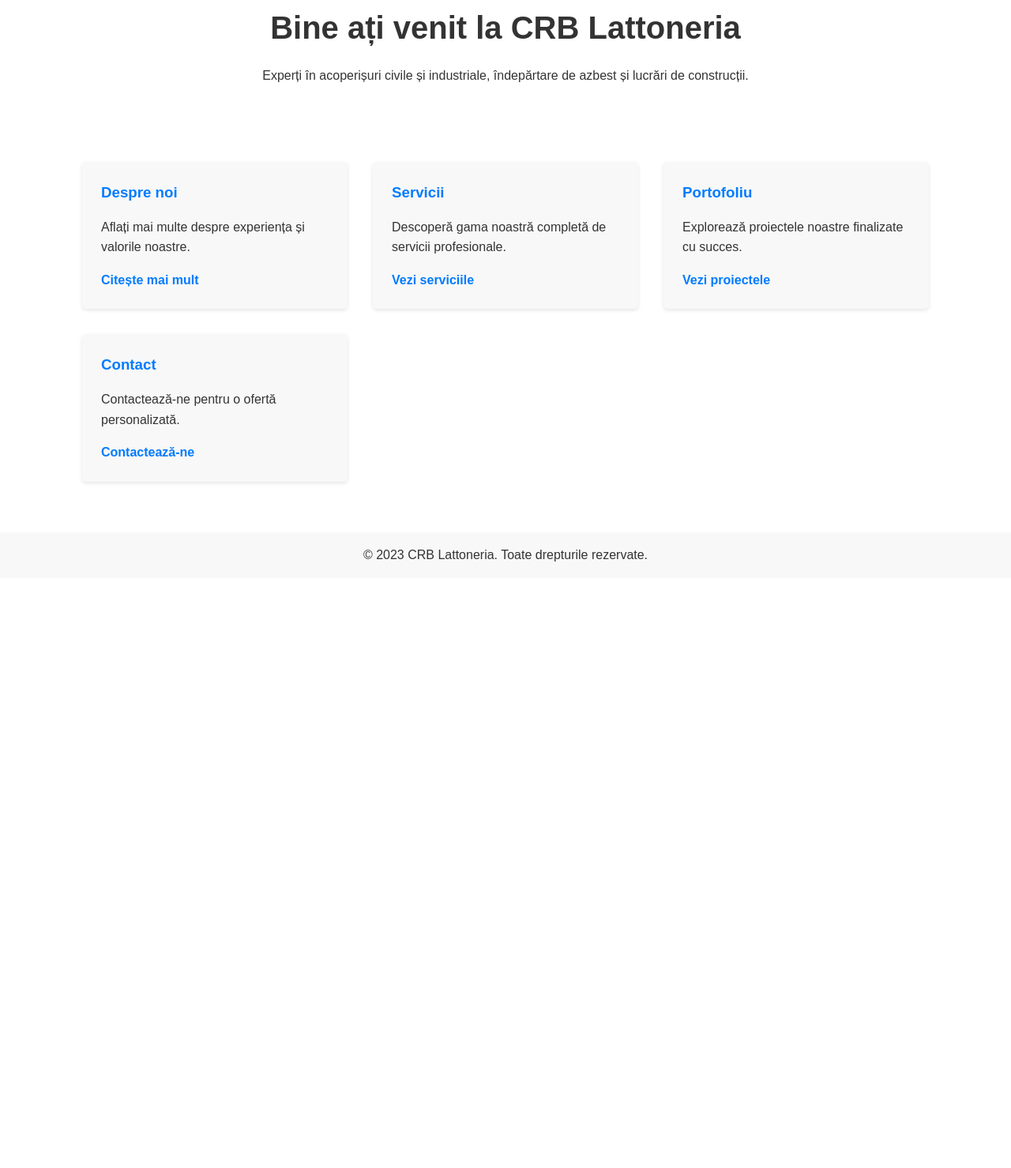
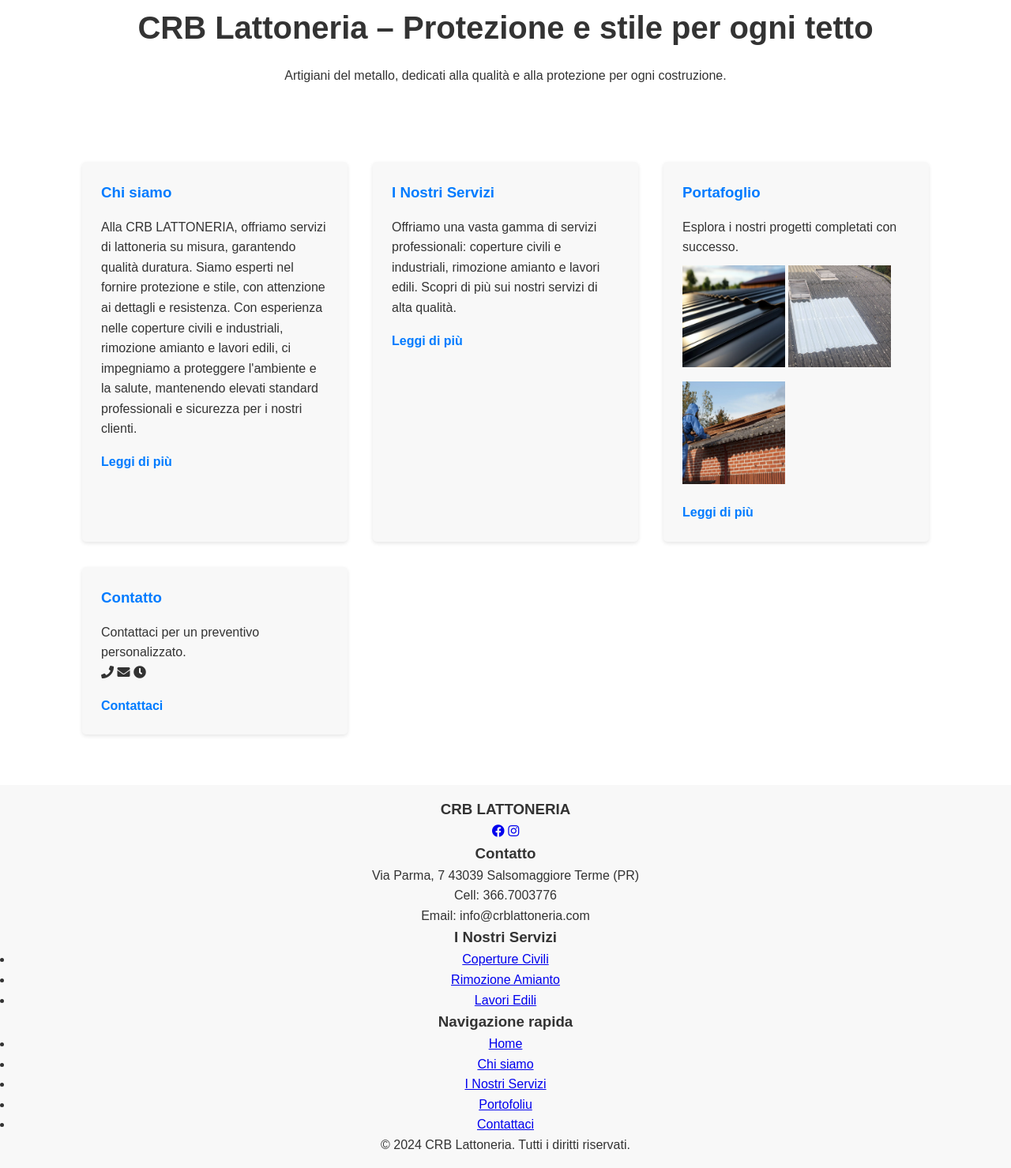
Before and after one commit to gabrielMvalu/crblattoneria, a plain HTML site: page docs/index.html in a window 1280 px wide. Shown: the part 125-1604 px from the top of the page at 79% size. Before the commit the page ends 857 px from the top, so only its background shows below. Drawn offline with Linux system fonts and the light colour scheme.

Commit message:
Update index.html

```diff
--- a/docs/index.html
+++ b/docs/index.html
@@ -3,8 +3,9 @@
 <head>
     <meta charset="UTF-8">
     <meta name="viewport" content="width=device-width, initial-scale=1.0, maximum-scale=1.0, user-scalable=no">
-    <title>CRB Lattoneria - Acoperișuri și Construcții</title>
+    <title>CRB Lattoneria - COPERTURE CIVILI E INDUSTRIALI</title>
     <link rel="stylesheet" href="style.css">
+    <link rel="stylesheet" href="https://cdnjs.cloudflare.com/ajax/libs/font-awesome/5.15.3/css/all.min.css">
 </head>
 <body>
     <header>
@@ -13,10 +14,10 @@
                 <img src="logocrblattoneria.png" alt="CRB Lattoneria Logo">
             </div>
             <ul>
-                <li><a href="index.html">Acasă</a></li>
-                <li><a href="despre.html">Despre</a></li>
-                <li><a href="servicii.html">Servicii</a></li>
-                <li><a href="portofoliu.html">Portofoliu</a></li>
+                <li><a href="index.html">Home</a></li>
+                <li><a href="despre.html">Chi siamo</a></li>
+                <li><a href="servicii.html">I Nostri Servizi</a></li>
+                <li><a href="portofoliu.html">Portafoglio</a></li>
                 <li><a href="contact.html">Contact</a></li>
             </ul>
         </nav>
@@ -24,36 +25,86 @@
 
     <main>
         <section id="acasa">
-            <h1>Bine ați venit la CRB Lattoneria</h1>
-            <p>Experți în acoperișuri civile și industriale, îndepărtare de azbest și lucrări de construcții.</p>
+            <h1>CRB Lattoneria – Protezione e stile per ogni tetto</h1>
+            <p>Artigiani del metallo, dedicati alla qualità e alla protezione per ogni costruzione.</p>
         </section>
 
         <section id="prezentare">
             <div class="card">
-                <h3>Despre noi</h3>
-                <p>Aflați mai multe despre experiența și valorile noastre.</p>
-                <a href="despre.html">Citește mai mult</a>
+                <h3>Chi siamo</h3>
+                <p>Alla CRB LATTONERIA, offriamo servizi di lattoneria su misura, garantendo qualità duratura. Siamo esperti nel fornire protezione e stile, con attenzione ai dettagli e resistenza. Con esperienza nelle coperture civili e industriali, rimozione amianto e lavori edili, ci impegniamo a proteggere l'ambiente e la salute, mantenendo elevati standard professionali e sicurezza per i nostri clienti.</p>
+                <a href="despre.html">Leggi di più</a>
             </div>
             <div class="card">
-                <h3>Servicii</h3>
-                <p>Descoperă gama noastră completă de servicii profesionale.</p>
-                <a href="servicii.html">Vezi serviciile</a>
+                <h3>I Nostri Servizi</h3>
+                <p>Offriamo una vasta gamma di servizi professionali: coperture civili e industriali, rimozione amianto e lavori edili. Scopri di più sui nostri servizi di alta qualità.</p>
+                <a href="servicii.html">Leggi di più</a>
             </div>
             <div class="card">
-                <h3>Portofoliu</h3>
-                <p>Explorează proiectele noastre finalizate cu succes.</p>
-                <a href="portofoliu.html">Vezi proiectele</a>
+                <h3>Portafoglio</h3>
+                <p>Esplora i nostri progetti completati con successo.</p>
+                <div class="images">
+                    <img src="proiect1.jpg" alt="Progetto 1" style="width:45%; margin-top:10px;">
+                    <img src="proiect2.jpg" alt="Progetto 2" style="width:45%; margin-top:10px;">
+                    <img src="proiect3.jpg" alt="Progetto 3" style="width:45%; margin-top:10px;">
+                </div>
+                <a href="portofoliu.html">Leggi di più</a>
             </div>
             <div class="card">
-                <h3>Contact</h3>
-                <p>Contactează-ne pentru o ofertă personalizată.</p>
-                <a href="contact.html">Contactează-ne</a>
+                <h3>Contatto</h3>
+                <p>Contattaci per un preventivo personalizzato.</p>
+                <div class="contact-icons">
+                    <!-- Icona telefono -->
+                    <i class="fas fa-phone"></i>
+
+                    <!-- Icona email -->
+                    <i class="fas fa-envelope"></i>
+
+                    <!-- Icona orar -->
+                    <i class="fas fa-clock"></i>
+                </div>
+                <a href="contact.html">Contattaci</a>
             </div>
         </section>
     </main>
 
     <footer>
-        <p>&copy; 2023 CRB Lattoneria. Toate drepturile rezervate.</p>
+        <div class="footer-content">
+            <div class="footer-section">
+                <h3>CRB LATTONERIA</h3>
+                <div class="footer-social">
+                    <a href="https://www.facebook.com/your-page" target="_blank"><i class="fab fa-facebook"></i></a>
+                    <a href="https://www.instagram.com/your-page" target="_blank"><i class="fab fa-instagram"></i></a>
+                </div>
+            </div>
+            <div class="footer-section">
+                <h3>Contatto</h3>
+                <p>Via Parma, 7 43039 Salsomaggiore Terme (PR)</p>
+                <p>Cell: 366.7003776</p>
+                <p>Email: info@crblattoneria.com</p>
+            </div>
+            <div class="footer-section">
+                <h3>I Nostri Servizi</h3>
+                <ul>
+                    <li><a href="servicii.html">Coperture Civili</a></li>
+                    <li><a href="servicii.html">Rimozione Amianto</a></li>
+                    <li><a href="servicii.html">Lavori Edili</a></li>
+                </ul>
+            </div>
+            <div class="footer-section">
+                <h3>Navigazione rapida</h3>
+                <ul>
+                    <li><a href="index.html">Home</a></li>
+                    <li><a href="despre.html">Chi siamo</a></li>
+                    <li><a href="servicii.html">I Nostri Servizi</a></li>
+                    <li><a href="portofoliu.html">Portofoliu</a></li>
+                    <li><a href="contact.html">Contattaci</a></li>
+                </ul>
+            </div>
+        </div>
+        <div class="footer-bottom">
+            <p>&copy; 2024 CRB Lattoneria. Tutti i diritti riservati.</p>
+        </div>
     </footer>
 </body>
 </html>
```
